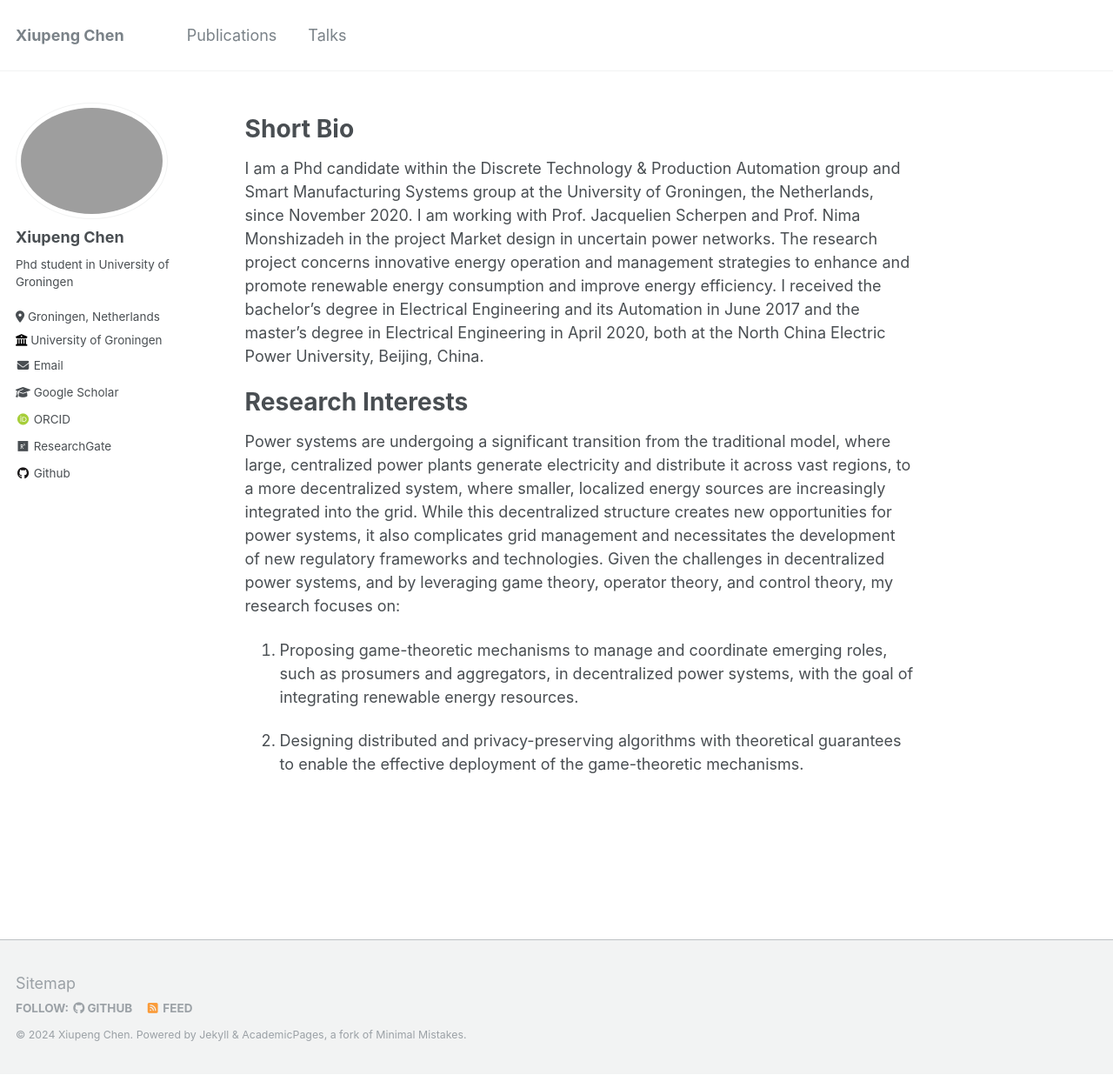
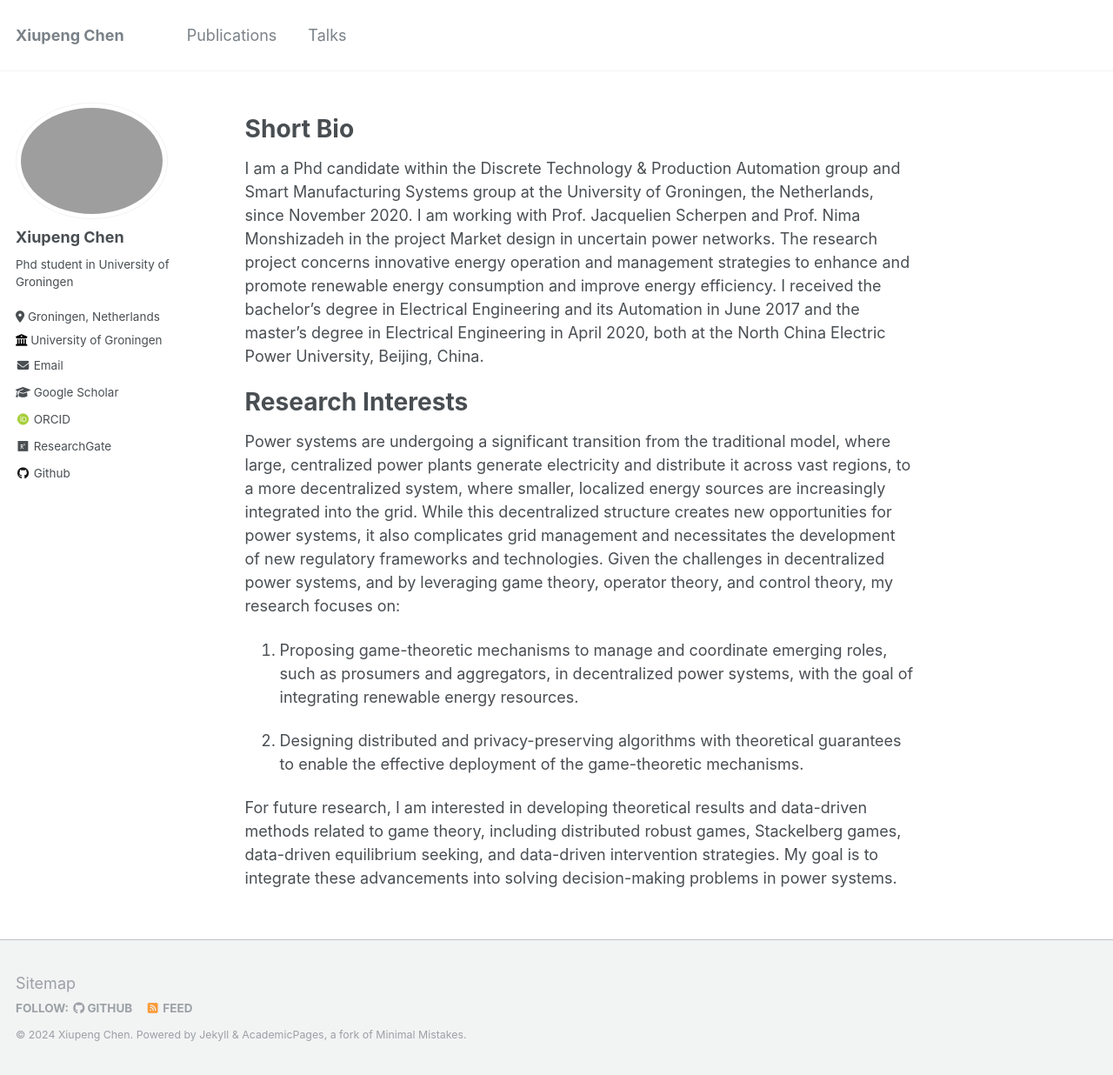
Before and after one commit to XiupengChen/XiupengChen.github.io, a Jekyll site: the page built from _pages/about.md, in a window 1280 px wide and 1236 px high. Shown: the whole window at 87% size. Built offline with Jekyll 4.4.1, drawn with Linux system fonts in a browser that asks for light colours; some web fonts are replaced.

Commit message:
Update about.md

```diff
--- a/_pages/about.md
+++ b/_pages/about.md
@@ -21,3 +21,5 @@ Power systems are undergoing a significant transition from the traditional model
 1. Proposing game-theoretic mechanisms to manage and coordinate emerging roles, such as prosumers and aggregators, in decentralized power systems, with the goal of integrating renewable energy resources.
 
 2. Designing distributed and privacy-preserving algorithms with theoretical guarantees to enable the effective deployment of the game-theoretic mechanisms.
+
+For future research, I am interested in developing theoretical results and data-driven methods related to game theory, including distributed robust games, Stackelberg games, data-driven equilibrium seeking, and data-driven intervention strategies. My goal is to integrate these advancements into solving decision-making problems in power systems.
```
